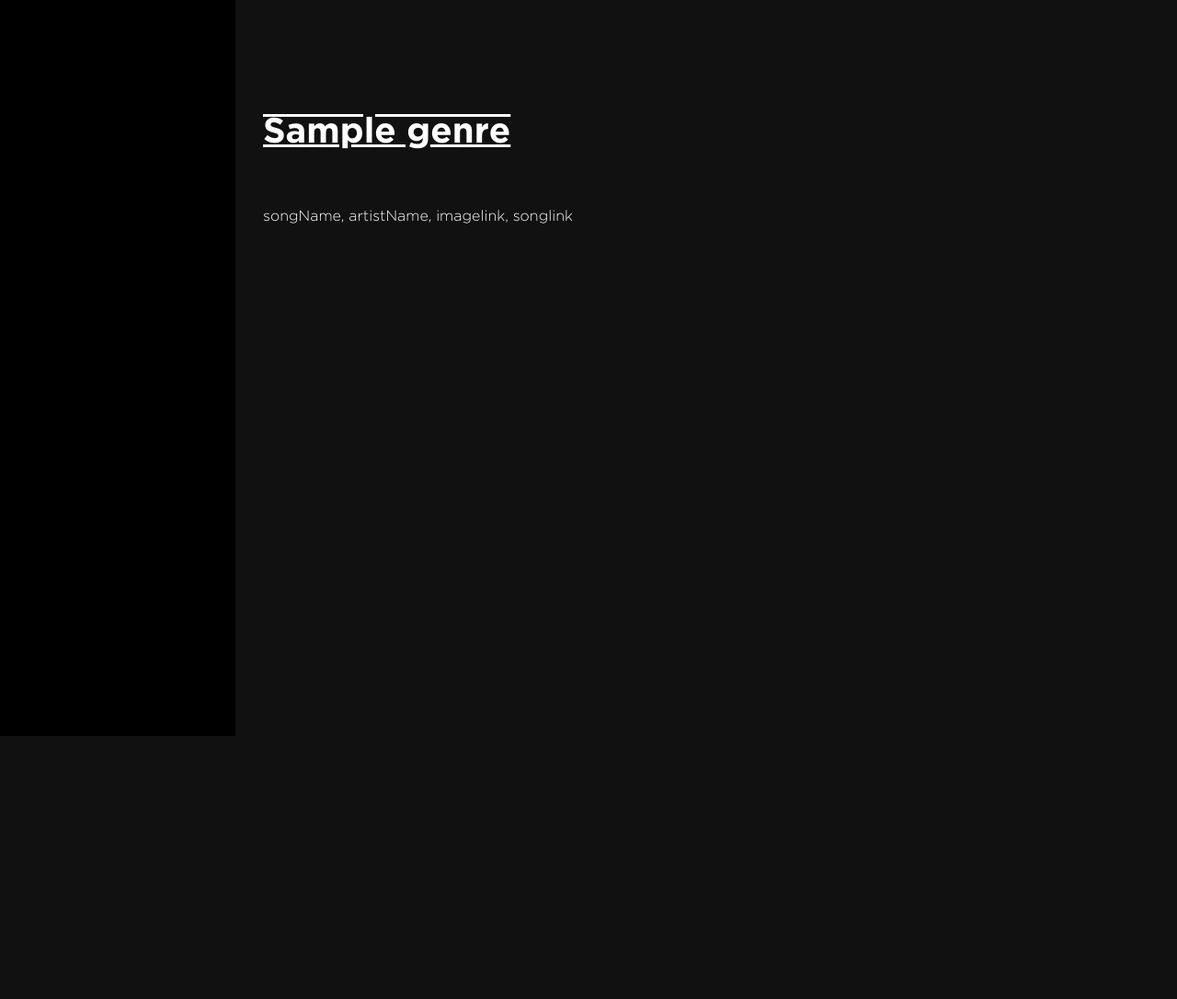
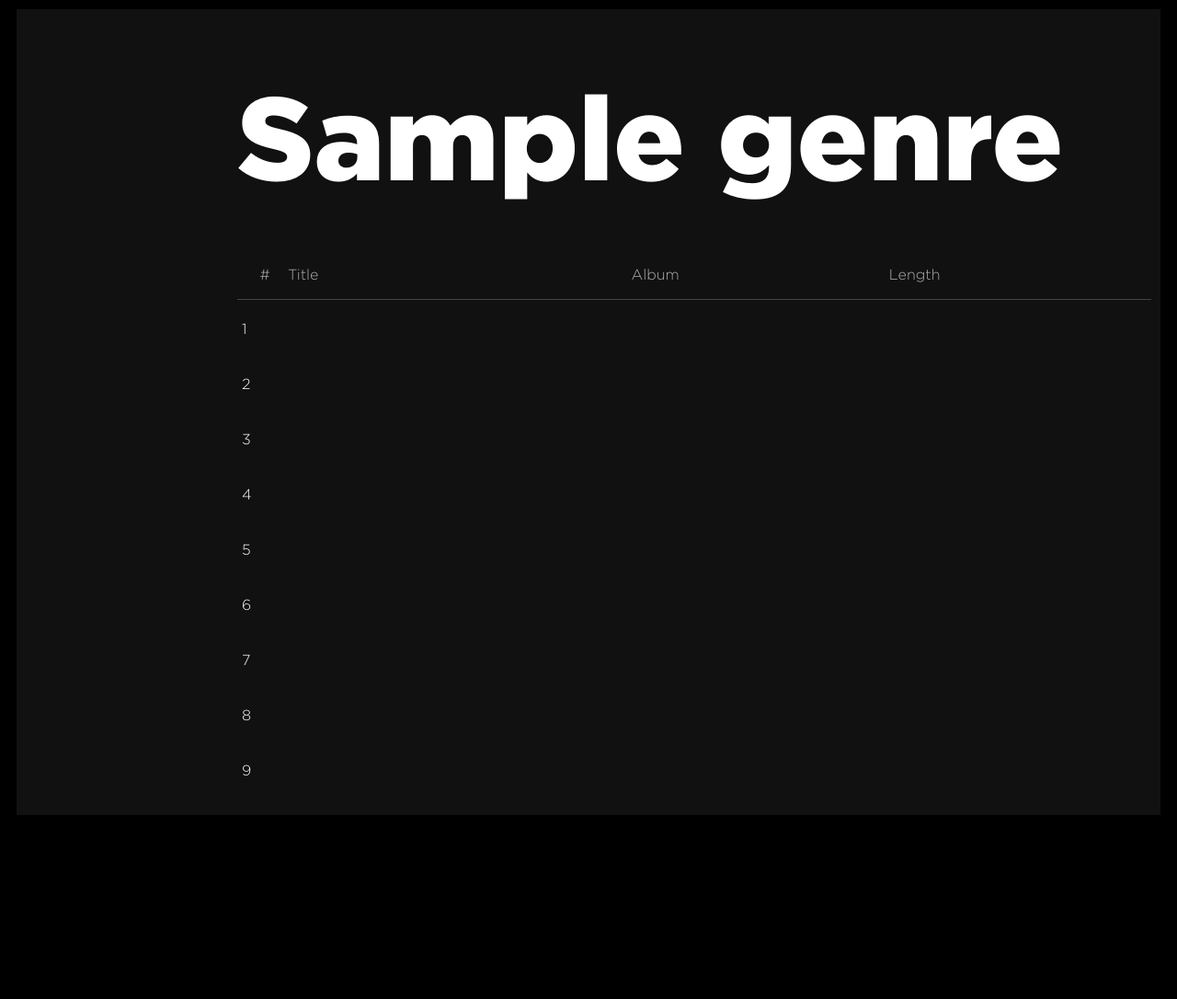
Before and after one commit to ryubsmile/spotify-song-recommender, a Django app: template workspace/recommender/templates/recommender/result.html in a window 1280 px wide; the page is wider, and only the part inside the window is pictured. Shown: that part at 92% size. Before the commit the page ends 800 px from the top of that part, so only its background shows below. Run offline with Django 3.2, Linux system fonts and the light colour scheme; the template is opened without the code that fills it: most values are stand-ins (such as "Sample title", 1, 10 or a date in 2020).

Commit message:
add: result.html page functioning

```diff
--- a/workspace/recommender/static/web/css/style2.css
+++ b/workspace/recommender/static/web/css/style2.css
@@ -54,21 +54,10 @@
     src: url(fonts/Gotham-Font/GothamPro-LightItalic.woff) format('woff');
 }
 
-/* lowest settings */
-h1{
-    font-weight: 500;
-    font-size: 3vw;
-}
-
-p{
-    font-weight: 300;
-}
-/* lowest settings end */
 
 html, body, .container{
-    width: 100%;
-    height: 100%;
-    margin: 0;
+    width: inherit;
+    height: inherit;
     font-family: 'Spotify', Helvetica, sans-serif;
 }
 
@@ -78,18 +67,83 @@
 }
 
 .container{
-    margin-left:20vw;
     background-color: #111;
-    padding-left:30px;
+    padding-left:230px;
+    margin: 10px;
 }
 
 header{
-    padding: 100px 0 40px 0;
-    font-weight: 500;
-    font-size: 30pt;
+    padding: 150px 0 0 10px;
+    height: 100px;
+    display: flex;
+    vertical-align: bottom;
 }
 
-stress{
-    font-weight: bold;
-    text-decoration: underline overline;
+.header{
+    line-height: 0;
 }
+
+h1{
+    font-weight: 900;
+    font-size: 10vw;
+    margin: 0 auto;
+}
+
+p{
+    font-weight: 300;
+}
+
+div.a-song{
+    display: grid;
+    grid-template-columns: 50px 4fr 3fr 3fr;
+    height: 50px;
+    padding: 5px;
+}
+
+.a-song div, index, song-info{
+    margin: auto 0;
+    color: #B3B3B3;
+    font-weight: 300;
+
+}
+
+.result-container{
+    margin: 10px;
+    margin-bottom:200px;
+}
+
+.song-cell{
+    border-radius: 3px;
+}
+
+.song-cell:hover{
+    background-color: #333;
+}
+
+index{
+    text-align: center;
+    display: block;
+}
+
+.main{
+    height: 40px;
+    display: grid;
+    grid-template-columns: 50px 1fr;
+}
+
+img{
+    height: 40px;
+    display: inline-block;
+}
+
+song-info{
+    display:inline-block;
+}
+
+name{
+    display:block;
+}
+
+artist{
+    display:block;
+}
--- a/workspace/recommender/templates/recommender/result.html
+++ b/workspace/recommender/templates/recommender/result.html
@@ -20,26 +20,111 @@
         <!-- favicon settings end -->
 
         <title>Recommended Playlist</title>
+
+        <script>
+            let playlist;
+
+            window.onload = displayData;
+
+            function displayData(){
+                setGenreFirstLetterCap();
+                playlistToJson();
+                createPlaylist();
+            }
+
+            function setGenreFirstLetterCap(){
+                var genre = "{{ genre|safe }}";
+                target = document.getElementById('genre');
+                genre = genre.replace(genre[0], genre[0].toUpperCase());
+                target.textContent = genre;
+            }
+
+            function playlistToJson(){
+                var rawPlaylist = "{{ data|safe }}";
+                while(rawPlaylist.includes("'")){
+                    rawPlaylist = rawPlaylist.replace("'", "\"");
+                }
+                playlist = JSON.parse(rawPlaylist);
+            }
+
+            function createSingleSongCell(index){
+
+                //the row
+                var aSongRow = document.getElementsByClassName('a-song song-cell')[index];
+                aSongRow.innerHTML =
+                (
+                "<index>" + (index + 1) + "</index>" +
+                "<div class=\"main\">" +
+                    "<img src=\"" + playlist[index]["image"] + "\">" +
+                    "<song-info>" +
+                        "<name>" + playlist[index]["songName"] + "</name>" +
+                        "<artist>" + playlist[index]["artistName"] + "</artist>" +
+                    "</song-info>" +
+                "</div>" +
+                "<div>huh</div>" +
+                "<div>3:31</div>"
+                );
+
+                /*
+                <index>1</index>
+                <div class="main">
+                    <img src="https://i.scdn.co/image/ab67616d0000b27350403f0964cf67ff0a48514d">
+                    <song-info>
+                        <name>Payphone</name>
+                        <artist>Maroon5</artist>
+                    </song-info>
+                </div>
+                <div>huh</div>
+                <div>3:31</div>
+                */
+
+            }
+
+            function createPlaylist(){
+                for(var i = 0; i < playlist.length; i++){
+                    createSingleSongCell(i);
+                }
+            }
+
+        </script>
     </head>
     <body>
         <div class="container">
             <header>
-                <h1>
-                    <stress>{{genre|safe}}</stress>
-                </h1>
+                <div class="header">
+                    <h1 id="genre">!GENRE NAME COMES HERE!</h1>
+                </div>
             </header>
-            <div id="result">
-                songName, artistName, imagelink, songlink
+            <div class="result-container">
+                <div id="result">
+                    <div class="a-song" style="border-bottom: 1px #444444 solid; margin-bottom: 20px; padding-bottom: 0">
+                        <index>#</index>
+                        <div>Title</div>
+                        <div>Album</div>
+                        <div>Length</div>
+                    </div>
+
+                    <!-- song 1 -->
+                    <div class="a-song song-cell">1</div>
+                    <!-- song 2 -->
+                    <div class="a-song song-cell">2</div>
+                    <!-- song 3 -->
+                    <div class="a-song song-cell">3</div>
+                    <!-- song 4 -->
+                    <div class="a-song song-cell">4</div>
+                    <!-- song 5 -->
+                    <div class="a-song song-cell">5</div>
+                    <!-- song 6 -->
+                    <div class="a-song song-cell">6</div>
+                    <!-- song 7 -->
+                    <div class="a-song song-cell">7</div>
+                    <!-- song 8 -->
+                    <div class="a-song song-cell">8</div>
+                    <!-- song 9 -->
+                    <div class="a-song song-cell">9</div>
+
+                </div>
             </div>
         </div>
-        <script>
-            function stringToJson(){
-                var rawString = "{{ data | safe }}";
-                while(rawString.includes("'")){
-                    rawString = rawString.replace("'", "\"");
-                }
-                return JSON.parse(rawString);
-            }
-        </script>
     </body>
 </html>
```
